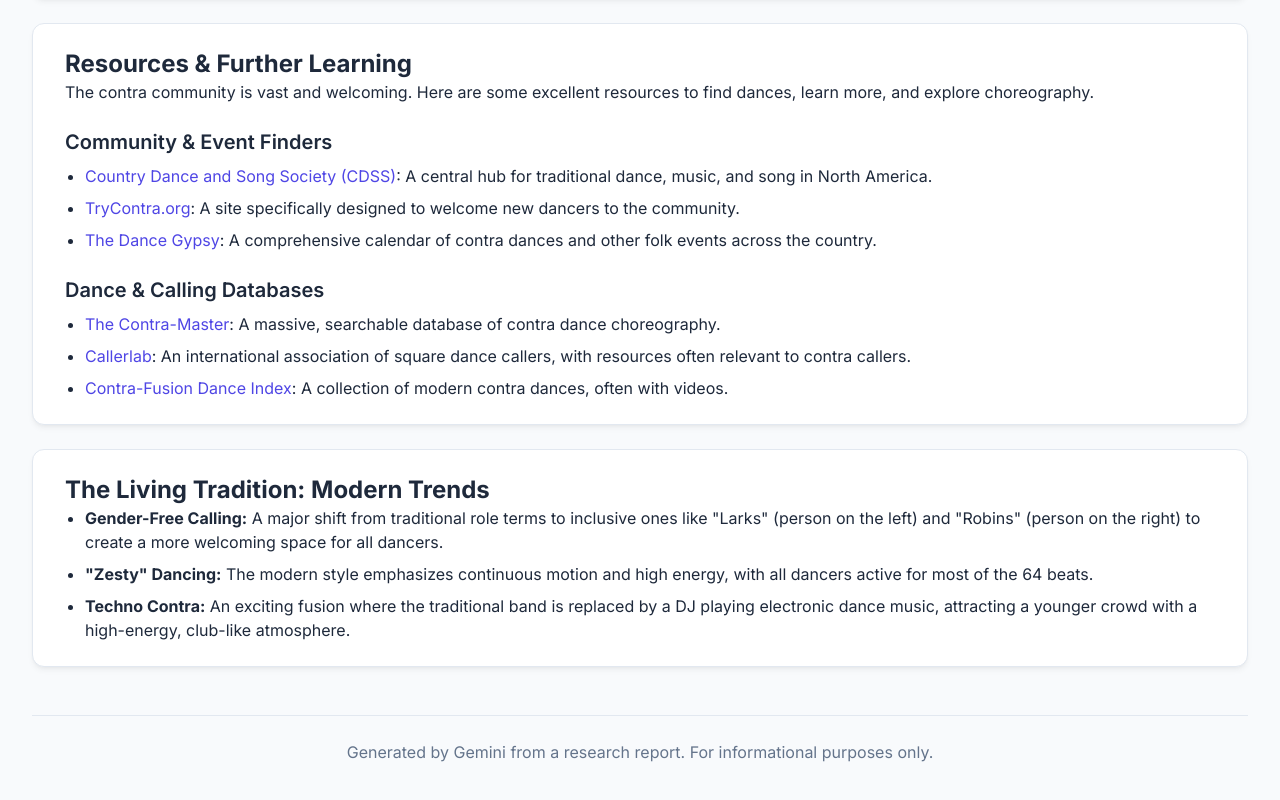
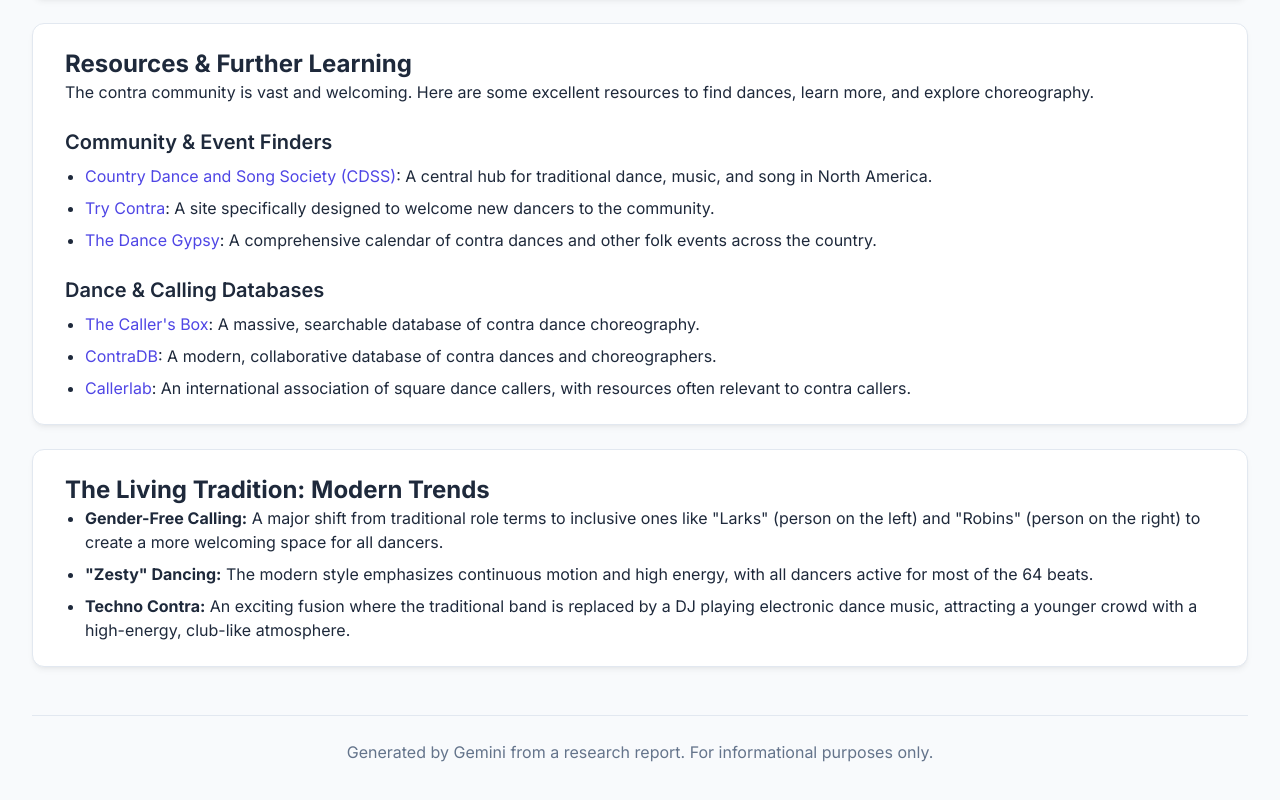
Before and after one commit to maxsaltonstall/contradanceresearch, a plain HTML site: page index.html in a window 1280 px wide. Shown: the part 2183-2983 px from the top of the page. Drawn offline with nearby package versions, Linux system fonts and the light colour scheme.

Commit message:
Update index.html
fixing links

```diff
--- a/index.html
+++ b/index.html
@@ -183,15 +183,15 @@
                 <h3 class="text-xl font-semibold mt-6 text-emerald-600">Community & Event Finders</h3>
                 <ul class="list-disc pl-5 space-y-2 mt-2">
                     <li><a href="https://www.cdss.org/" target="_blank" rel="noopener noreferrer">Country Dance and Song Society (CDSS)</a>: A central hub for traditional dance, music, and song in North America.</li>
-                    <li><a href="https://trycontra.org/" target="_blank" rel="noopener noreferrer">TryContra.org</a>: A site specifically designed to welcome new dancers to the community.</li>
+                    <li><a href="https://www.trycontra.com/" target="_blank" rel="noopener noreferrer">Try Contra</a>: A site specifically designed to welcome new dancers to the community.</li>
                     <li><a href="https://www.thedancegypsy.com/" target="_blank" rel="noopener noreferrer">The Dance Gypsy</a>: A comprehensive calendar of contra dances and other folk events across the country.</li>
                 </ul>
 
                 <h3 class="text-xl font-semibold mt-6 text-emerald-600">Dance & Calling Databases</h3>
                 <ul class="list-disc pl-5 space-y-2 mt-2">
-                    <li><a href="https://www.contramaster.com/" target="_blank" rel="noopener noreferrer">The Contra-Master</a>: A massive, searchable database of contra dance choreography.</li>
+                    <li><a href="http://www.ibiblio.org/contradance/thecallersbox/" target="_blank" rel="noopener noreferrer">The Caller's Box</a>: A massive, searchable database of contra dance choreography.</li>
+                    <li><a href="https://contradb.com/" target="_blank" rel="noopener noreferrer">ContraDB</a>: A modern, collaborative database of contra dances and choreographers.</li>
                     <li><a href="http://www.callerlab.org/" target="_blank" rel="noopener noreferrer">Callerlab</a>: An international association of square dance callers, with resources often relevant to contra callers.</li>
-                     <li><a href="https://contrafusion.co.uk/dances/" target="_blank" rel="noopener noreferrer">Contra-Fusion Dance Index</a>: A collection of modern contra dances, often with videos.</li>
                 </ul>
             </div>
 
```
